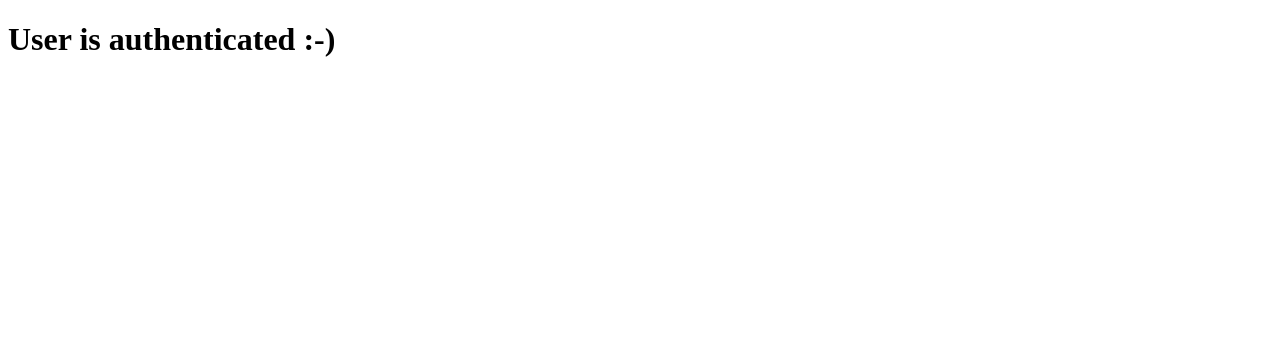
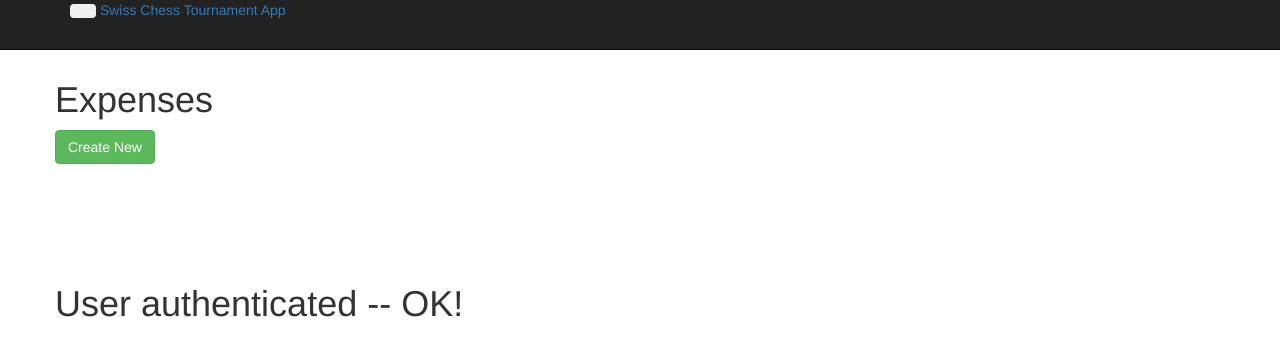
Before and after one commit to AndreiMenkou/SwissChess, a Django app: page / in a window 1280 px wide. Shown: the top 356 px of the page. Run offline with Django 3.2, Linux system fonts and the light colour scheme; the visitor is signed in with stand-in values (Sample User, id 1); some libraries are stand-ins or nearby versions.

Commit message:
Added base.html and styles.css

```diff
--- /dev/null
+++ b/SwissChess/static/css/styles.css
@@ -0,0 +1,3 @@
+body {
+    padding-top: 60px;
+}
--- /dev/null
+++ b/SwissChess/templates/base.html
@@ -0,0 +1,62 @@
+<!DOCTYPE html>
+<html>
+<head>
+
+    <!-- ### Define Charset ### -->
+    <meta charset="utf-8">
+
+    <!--### Page Title ###-->
+    <title>{% block title %}Swiss-system chess tournament app{% endblock %}</title>
+
+    <!-- ### Description and Keyword ### -->
+    <meta name="keywords" content=""/>
+    <meta name="description" content=""/>
+    <meta name="viewport" content="width=device-width, initial-scale=1.0">
+    <!-- ### Stylesheet and Bootstrap ### -->
+    <link rel="stylesheet" href="{{ STATIC_URL }}css/bootstrap.min.css" />
+    <link rel="stylesheet" href="{{ STATIC_URL }}css/styles.css" />
+    <link rel="stylesheet" href="{{ STATIC_URL }}css/bootstrap-responsive.css" />
+
+    {% block additional_css %}
+    {% endblock additional_css %}
+
+    <!-- ### Favicon ### -->
+    <link rel="shortcut icon" href="{{ STATIC_URL }}images/favicon.ico" type="image/x-icon" />
+
+    <!-- ### Javascript Files ### -->
+    <script type="text/javascript" src="{{ STATIC_URL }}js/jquery.js"></script>
+    <script type="text/javascript" src="{{ STATIC_URL }}js/bootstrap.min.js"></script>
+
+    {% block additional_js %}
+    {% endblock additional_js %}
+</head>
+<body>
+    {% block header %}
+    <div class="navbar navbar-inverse navbar-fixed-top">
+        <div class="navbar-inner">
+            <div class="container">
+                <button type="button" class="btn btn-navbar" data-toggle="collapse" data-target=".nav-collapse">
+                    <span class="icon-bar"></span>
+                    <span class="icon-bar"></span>
+                </button>
+                <a class="brand" href="/">Swiss Chess Tournament App</a>
+                <div class="nav-collapse collapse">
+                    <ul class="nav">
+                        <li class="active"><a href="/">Home</a></li>
+                        <li><a href="/admin">Admin</a></li>
+                    </ul>
+                </div><!--/.nav-collapse -->
+            </div>
+        </div>
+    </div>
+    {% endblock header %}
+    <div class="container">
+        {% block content %}
+        <h1>Bootstrap starter template</h1>
+        <p>Use this document as a way to quick start any new project.<br> All you get is this message and a barebones HTML document.</p>
+        {% endblock content %}
+    </div> <!-- /container -->
+    <footer>
+    </footer>
+</body>
+</html>
--- a/SwissChess/templates/index.html
+++ b/SwissChess/templates/index.html
@@ -1,13 +1,23 @@
-<!DOCTYPE html>
-<html>
-<head>
-    <title></title>
-</head>
-<body>
-    {% if user.is_authenticated %}
-        <h1>User is authenticated :-)</h1>
-    {% else %}
-        <h1>User isn't authenticated :-(</h1>
-    {% endif %}
-</body>
-</html>
+{% extends "base.html" %}
+
+{% block content %}
+    <div class="row">
+        <div class="span6">
+            <h1 class="inline list-header">Expenses</h1>
+                <span class="add-list-button">
+                    <a class="btn btn-success" href="/"><i class="icon-plus-sign icon-white"></i> Create New</a>
+                </span>
+        </div>
+    </div>
+    <div class="row" style="padding-top: 100px">
+        <div class="span7">
+            <h1 class="inline list-header">
+                {% if user.is_authenticated %}
+                    <h1>User authenticated -- OK!</h1>
+                {% else %}
+                    <h1>User isn't authenticated -- Bad!</h1>
+                {% endif %}
+            </h1>
+        </div>
+    </div>
+{% endblock %}
```
Also changed, not shown: SwissChess/templates/404.html (added, +8 -0 lines), SwissChess/templates/500.html (added, +8 -0 lines).
